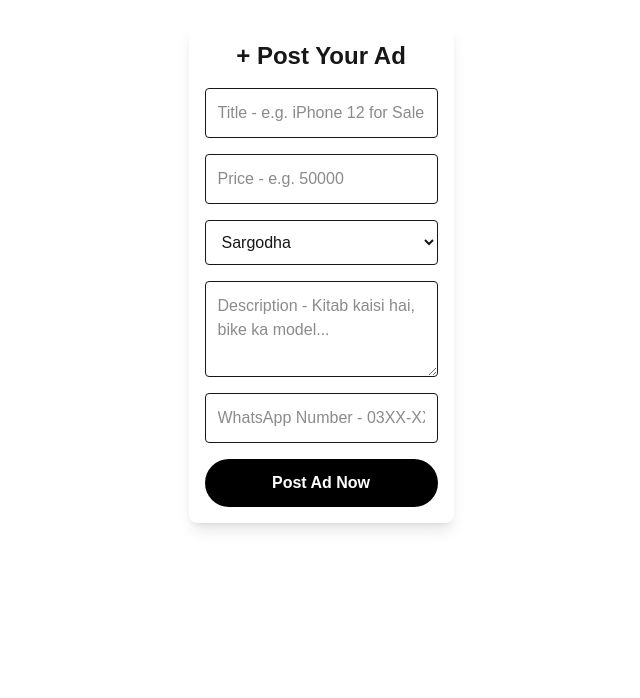
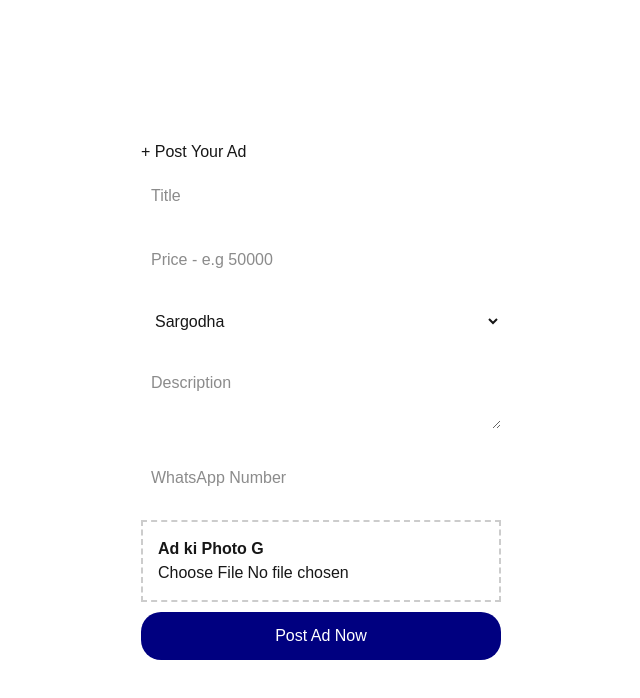
Before and after one commit to maimanaeemrano/olx-clone, a Next.js app: page /post in a window 1280 px wide. Shown: the top 698 px of the page, without its empty margins (319-959 px from the left). Built offline with nearby package versions, Linux system fonts and the light colour scheme.

Commit message:
photo fix final G

```diff
--- a/app/page.tsx
+++ b/app/page.tsx
@@ -1,105 +1,43 @@
 "use client";
-import { useState, useEffect } from "react";
-import { supabase } from "../lib/supabase.js";
+import { useEffect, useState } from "react";
+import { supabase } from "@/lib/supabaseClient";
 import Link from "next/link";
 
 export default function Home() {
   const [ads, setAds] = useState<any[]>([]);
-  const [search, setSearch] = useState("");
-  const [category, setCategory] = useState("All");
-  const [location, setLocation] = useState("All Pakistan");
-
-  const categories = ["All", "Mobiles", "Bikes", "Cars", "Electronics", "Home", "Books", "Jobs", "Services"];
 
   useEffect(() => {
-    async function fetchAds() {
+    const fetchAds = async () => {
       const { data } = await supabase.from('ads').select('*').order('created_at', { ascending: false });
       if (data) setAds(data);
-    }
+    };
     fetchAds();
   }, []);
 
-  const filteredAds = ads.filter((ad: any) => {
-    const matchSearch = ad.title?.toLowerCase().includes(search.toLowerCase());
-    const matchCategory = category === "All" || ad.category === category;
-    const matchLocation = location === "All Pakistan" || ad.location?.toLowerCase().includes(location.toLowerCase());
-    return matchSearch && matchCategory && matchLocation;
-  });
-
   return (
-    <div className="min-h-screen bg-gray-100">
-      {/* HEADER - SINGLE LOGO G */}
-      <div className="bg-white shadow-sm sticky top-0 z-10">
-        <div className="max-w-7xl mx-auto p-3 flex flex-col md:flex-row gap-3 items-center justify-between">
-
-          <div className="flex items-center gap-2">
-            <img src="/ssb-logo.png" alt="SSB Bazaar" className="h-10 w-10 rounded-full object-cover" />
-            <span className="font-bold text-xl">SSB BAZAAR</span>
-          </div>
-
-          <div className="flex flex-1 max-w-3xl gap-2 w-full">
-            <select
-              value={location}
-              onChange={(e) => setLocation(e.target.value)}
-              className="border-2 border-black rounded px-3 py-2 bg-white font-medium"
-            >
-              <option>All Pakistan</option>
-              <option>Sargodha</option>
-              <option>Lahore</option>
-              <option>Faisalabad</option>
-              <option>Islamabad</option>
-              <option>Karachi</option>
-            </select>
-            <input
-              type="text"
-              placeholder="Search Mobiles, Cars, Bikes..."
-              value={search}
-              onChange={(e) => setSearch(e.target.value)}
-              className="flex-1 border-2 border-black rounded px-4 py-2 outline-none"
-            />
-          </div>
-
-          <Link href="/post" className="bg-black text-white px-6 py-2 rounded-full font-bold whitespace-nowrap">
-            + SELL
-          </Link>
-        </div>
-
-        {/* CATEGORY BAR G */}
-        <div className="max-w-7xl mx-auto px-3 pb-3 flex gap-2 overflow-x-auto">
-          {categories.map((cat) => (
-            <button
-              key={cat}
-              onClick={() => setCategory(cat)}
-              className={`px-4 py-1.5 rounded-full text-sm font-medium whitespace-nowrap border ${category === cat ? "bg-black text-white border-black" : "bg-white text-black border-gray-300"}`}
-            >
-              {cat}
-            </button>
-          ))}
-        </div>
+    <div style={{padding:20}}>
+      <div style={{display:'flex', justifyContent:'space-between', alignItems:'center'}}>
+        <h1 style={{fontSize:24, fontWeight:'bold'}}>SSB Bazaar G</h1>
+        <Link href="/sell" style={{background:'#8B4513', color:'white', padding:'8px 16px', borderRadius:20}}>+ SELL</Link>
       </div>
 
-      {/* ADS G */}
-      <div className="max-w-7xl mx-auto p-4">
-        <h2 className="font-bold text-lg mb-4">Fresh Ads ({filteredAds.length}) - {location}</h2>
+      <h2 style={{marginTop:20}}>Fresh Ads ({ads.length}) - All Pakistan</h2>
 
-        {filteredAds.length === 0 ? (
-          <div className="text-center py-20 bg-white rounded-lg">Koi ad nahi mila G!</div>
-        ) : (
-          <div className="grid grid-cols-2 md:grid-cols-4 gap-4">
-            {filteredAds.map((ad: any) => (
-              <Link key={ad.id} href={`/ad/${ad.id}`} className="bg-white rounded-lg border overflow-hidden hover:shadow-lg transition">
-                <div className="h-40 bg-gray-200 overflow-hidden">
-                  <img src={ad.image_url || ad.image} alt={ad.title} className="w-full h-full object-cover" />
-                </div>
-                <div className="p-3">
-                  <p className="font-bold truncate">{ad.title}</p>
-                  <p className="text-green-600 font-bold">Rs {ad.price}</p>
-                  <p className="text-gray-500 text-xs truncate">{ad.location}</p>
-                </div>
-              </Link>
-            ))}
+      <div style={{display:'grid', gridTemplateColumns:'1fr 1fr', gap:15, marginTop:15}}>
+        {ads.map((ad) => (
+          <div key={ad.id} style={{border:'1px solid #ddd', borderRadius:10, overflow:'hidden'}}>
+            {ad.image_url ? (
+              <img src={ad.image_url} alt={ad.title} style={{width:'100%', height:150, objectFit:'cover'}} />
+            ) : (
+              <div style={{width:'100%', height:150, background:'#eee', display:'flex', alignItems:'center', justifyContent:'center'}}>No Photo G</div>
+            )}
+            <div style={{padding:10}}>
+              <p style={{fontWeight:'bold'}}>Rs {ad.price}</p>
+              <p>{ad.title}</p>
+              <p style={{fontSize:12, color:'gray'}}>{ad.city}</p>
+            </div>
           </div>
-        )}
+        ))}
       </div>
     </div>
   );
--- a/app/post/page.tsx
+++ b/app/post/page.tsx
@@ -1,104 +1,59 @@
 "use client";
 import { useState } from "react";
-import { supabase } from "../../lib/supabase.js";
-import { useRouter } from "next/navigation";
+import { supabase } from "@/lib/supabaseClient"; // agar aapka path alag hai G to ye line change hogi G
 
 export default function PostAd() {
-  const router = useRouter();
+  const [title, setTitle] = useState("");
+  const [price, setPrice] = useState("");
+  const [city, setCity] = useState("Sargodha");
+  const [description, setDescription] = useState("");
+  const [phone, setPhone] = useState("");
+  const [image, setImage] = useState<File | null>(null);
   const [loading, setLoading] = useState(false);
-  const [form, setForm] = useState({
-    title: "",
-    price: "",
-    location: "Sargodha",
-    description: "",
-    phone: "",
-  });
 
-  const handleSubmit = async (e: any) => {
-    e.preventDefault();
+  const handlePost = async () => {
+    if (!title ||!price) { alert("Title Price likho G!"); return; }
     setLoading(true);
-
-    const { error } = await supabase.from("ads").insert([
-      {
-        title: form.title,
-        price: Number(form.price),
-        location: form.location,
-        description: form.description,
-        phone: form.phone,
-      },
-    ]);
-
+    let image_url = "";
+    try {
+      if (image) {
+        const fileName = `${Date.now()}-${image.name}`;
+        const { error: uploadError } = await supabase.storage.from('ad-images').upload(fileName, image);
+        if (uploadError) throw uploadError;
+        const { data } = supabase.storage.from('ad-images').getPublicUrl(fileName);
+        image_url = data.publicUrl;
+      }
+      const { error } = await supabase.from('ads').insert([{ title, price: Number(price), city, description, phone, image_url }]);
+      if (error) throw error;
+      alert("MASHALLAH G Ad lag gaya G!");
+      window.location.href = "/";
+    } catch (e: any) {
+      alert("Error G: " + e.message);
+    }
     setLoading(false);
-
-    if (error) {
-      alert("Error: " + error.message);
-    } else {
-      alert("MashaAllah G! Ad Post Ho Gaya!");
-      router.push("/");
-    }
   };
 
   return (
-    <div className="max-w-xl mx-auto p-4 bg-white mt-6 rounded-lg shadow-lg">
-      <h1 className="text-2xl font-black mb-4 text-center">+ Post Your Ad</h1>
+    <div style={{maxWidth:400, margin:"auto", padding:20}}>
+      <h1>+ Post Your Ad</h1>
+      <input placeholder="Title" value={title} onChange={e=>setTitle(e.target.value)} style={{width:"100%", margin:"10px 0", padding:10}} />
+      <input placeholder="Price - e.g 50000" type="number" value={price} onChange={e=>setPrice(e.target.value)} style={{width:"100%", margin:"10px 0", padding:10}} />
+      <select value={city} onChange={e=>setCity(e.target.value)} style={{width:"100%", margin:"10px 0", padding:10}}>
+        <option>Sargodha</option><option>Lahore</option><option>Karachi</option><option>Islamabad</option><option>All Pakistan</option>
+      </select>
+      <textarea placeholder="Description" value={description} onChange={e=>setDescription(e.target.value)} style={{width:"100%", margin:"10px 0", padding:10}} />
+      <input placeholder="WhatsApp Number" value={phone} onChange={e=>setPhone(e.target.value)} style={{width:"100%", margin:"10px 0", padding:10}} />
 
-      <form onSubmit={handleSubmit} className="flex flex-col gap-4">
+      {/* YE NAYA PHOTO WALA BOX HAI G */}
+      <div style={{border:"2px dashed #ccc", padding:15, margin:"10px 0"}}>
+        <label><b>Ad ki Photo G</b></label><br/>
+        <input type="file" accept="image/*" onChange={e=>setImage(e.target.files?.[0] || null)} />
+        {image && <p>Selected: {image.name} G</p>}
+      </div>
 
-        <input
-          required
-          placeholder="Title - e.g. iPhone 12 for Sale"
-          value={form.title}
-          onChange={(e) => setForm({ ...form, title: e.target.value })}
-          className="border p-3 rounded w-full"
-        />
-
-        <input
-          required
-          type="number"
-          placeholder="Price - e.g. 50000"
-          value={form.price}
-          onChange={(e) => setForm({ ...form, price: e.target.value })}
-          className="border p-3 rounded w-full"
-        />
-
-        <select
-          value={form.location}
-          onChange={(e) => setForm({ ...form, location: e.target.value })}
-          className="border p-3 rounded w-full bg-white"
-        >
-          <option>Sargodha</option>
-          <option>Lahore</option>
-          <option>Karachi</option>
-          <option>Islamabad</option>
-          <option>Faisalabad</option>
-          <option>Multan</option>
-          <option>All Pakistan</option>
-        </select>
-
-        <textarea
-          required
-          placeholder="Description - Kitab kaisi hai, bike ka model..."
-          value={form.description}
-          onChange={(e) => setForm({ ...form, description: e.target.value })}
-          className="border p-3 rounded w-full h-24"
-        />
-
-        <input
-          required
-          placeholder="WhatsApp Number - 03XX-XXXXXXX"
-          value={form.phone}
-          onChange={(e) => setForm({ ...form, phone: e.target.value })}
-          className="border p-3 rounded w-full"
-        />
-
-        <button
-          disabled={loading}
-          type="submit"
-          className="bg-black text-white p-3 rounded-full font-bold hover:bg-gray-800"
-        >
-          {loading ? "Posting..." : "Post Ad Now"}
-        </button>
-      </form>
+      <button onClick={handlePost} disabled={loading} style={{width:"100%", padding:12, background:"navy", color:"white", borderRadius:20}}>
+        {loading? "Posting... G" : "Post Ad Now"}
+      </button>
     </div>
   );
 }
--- a/lib/supabase.js
+++ b/lib/supabase.js
@@ -1,4 +1,6 @@
 import { createClient } from '@supabase/supabase-js'
-const supabaseUrl = 'https://tnidhxkqowwyriepwnpt.supabase.co'
-const supabaseKey = 'sb_publishable_iNsMAt-04Tpr8Zj2SC1JDA_lmWlCt52'
-export const supabase = createClient(supabaseUrl, supabaseKey)
+
+export const supabase = createClient(
+  process.env.NEXT_PUBLIC_SUPABASE_URL!,
+  process.env.NEXT_PUBLIC_SUPABASE_ANON_KEY!
+)
```
